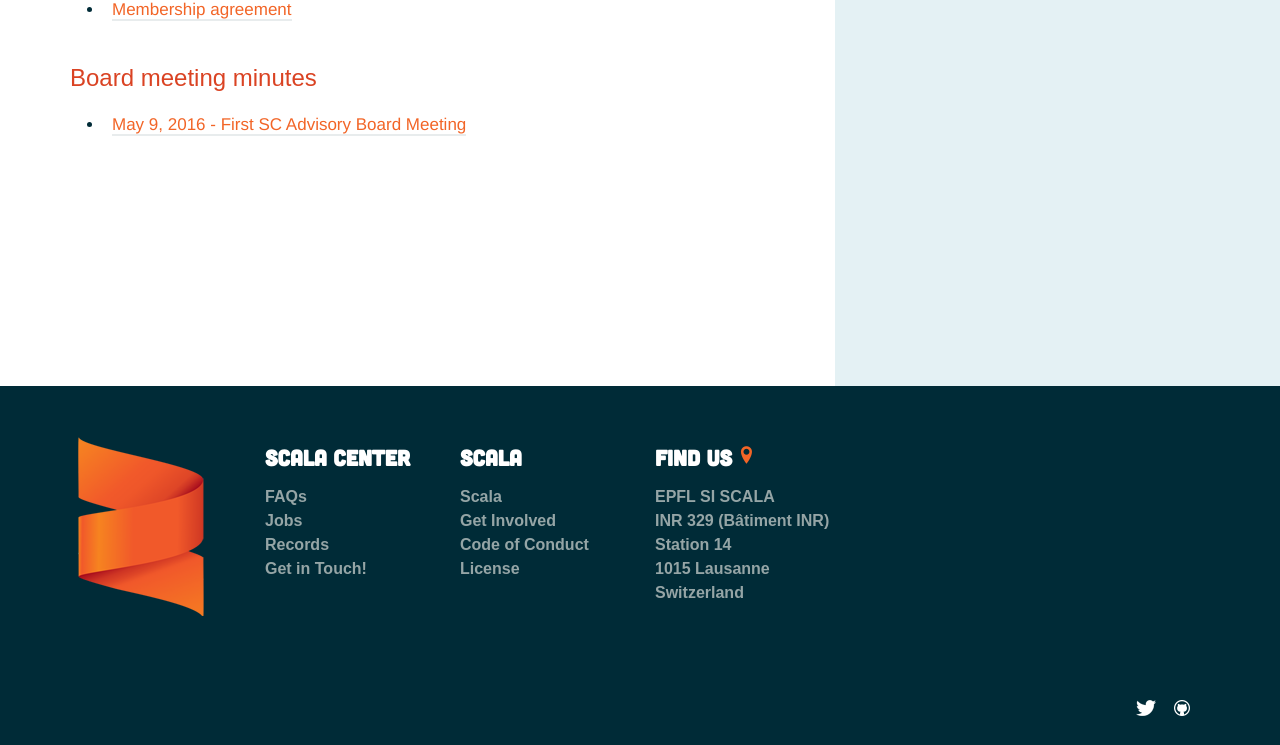
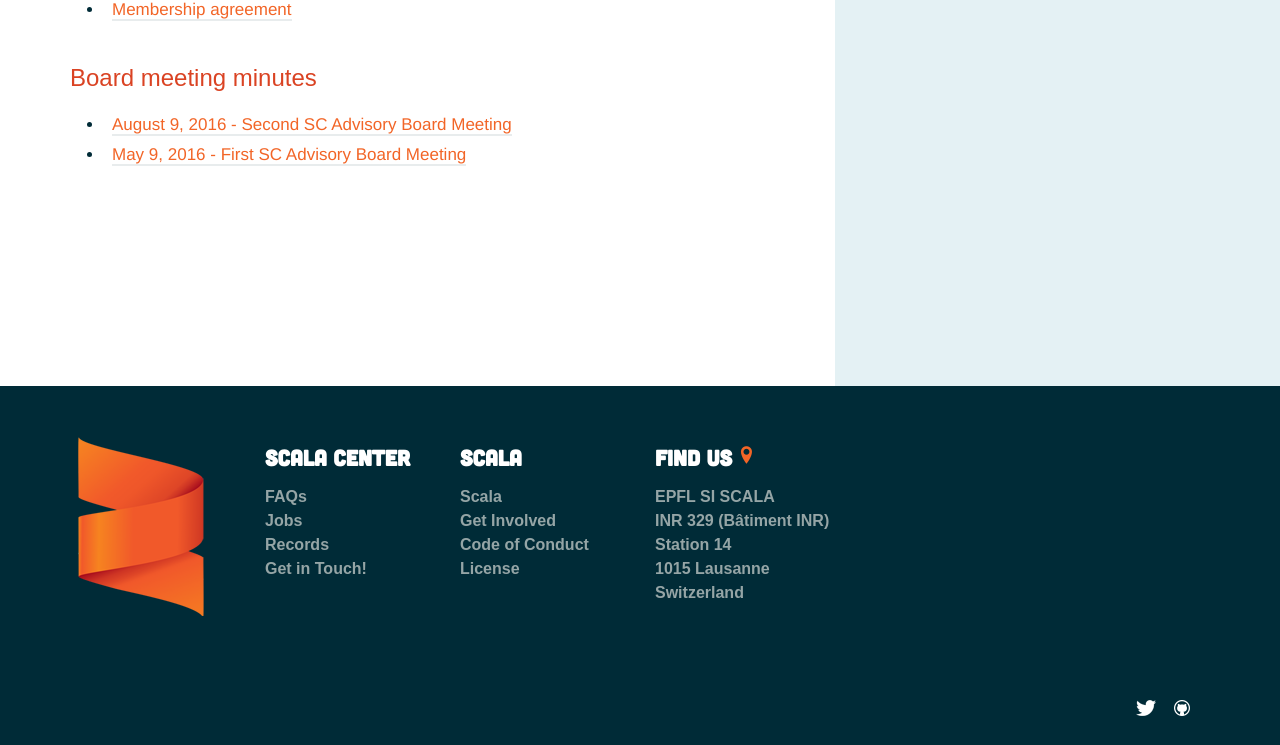
Before and after one commit to scala/scala.epfl.ch, a Jekyll site: the page built from records.md, in a window 1280 px wide, cut to the strip 260-1005 px from the top of the page. Built offline with Jekyll 4.4.1, drawn with Linux system fonts in a browser that asks for light colours.

Commit message:
link to advisory board minutes #2

```diff
--- a/records.md
+++ b/records.md
@@ -9,4 +9,5 @@ layout: page
 
 ### Board meeting minutes
 
+- [August 9, 2016 - Second SC Advisory Board Meeting](https://github.com/scalacenter/advisoryboard/blob/master/minutes/002-2016-q3.md)
 - [May 9, 2016 - First SC Advisory Board Meeting](/minutes/2016/06/06/may-9-2016.html)
```
